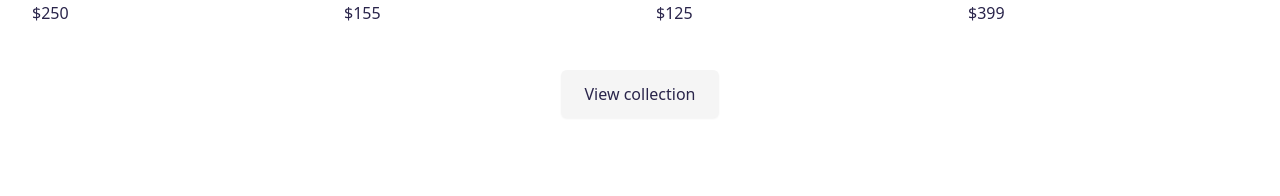
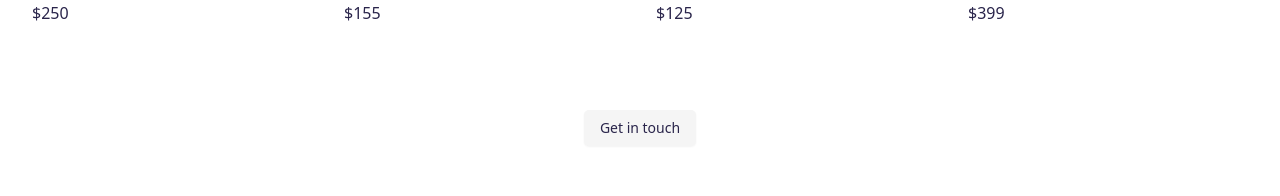
Before and after one commit to JaweriaMustafa-github/avion-figma-template, a Next.js app: page /productlist in a window 1280 px wide. Shown: the part 1795-1991 px from the top of the page. Built offline with nearby package versions, Linux system fonts and the light colour scheme.

Commit message:
Created Avion Website

```diff
--- a/src/app/productlist/page.tsx
+++ b/src/app/productlist/page.tsx
@@ -1,6 +1,7 @@
 import React from 'react'
 import Image from 'next/image'
 import { Button } from '@/components/ui/button'
+import Link from 'next/link'
 
 const page = () => {
   return (
@@ -230,9 +231,13 @@ const page = () => {
 
           {/* View Collection Button */}
             <div className="my-10 flex justify-center items-center">
-            <Button variant='secondary' className="w-full md:w-auto h-[56Hug] gap-y-[10px] text-sm md:text-base px-6 py-3 text-[#2A254B] hover:bg-neutral-300">
-            View collection
-            </Button>
+            <div className="my-10">
+                <Link href="/contact">
+                <Button variant="secondary" className="py-4 px-4 rounded-[5px] text-[#2A254B] hover:bg-neutral-300">
+                  Get in touch
+                </Button>
+                </Link>
+              </div>
             </div>
 
         </div>
```
